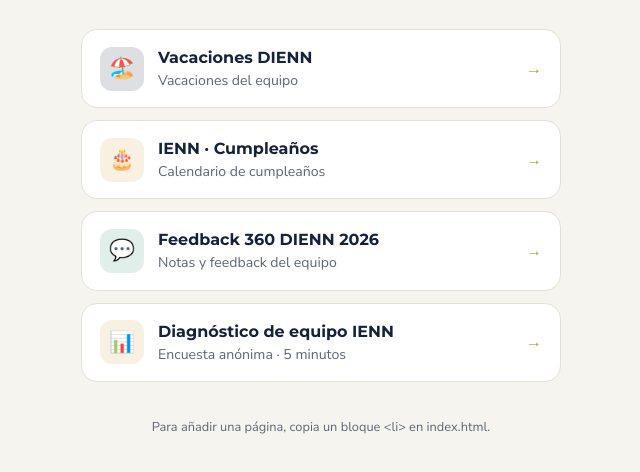
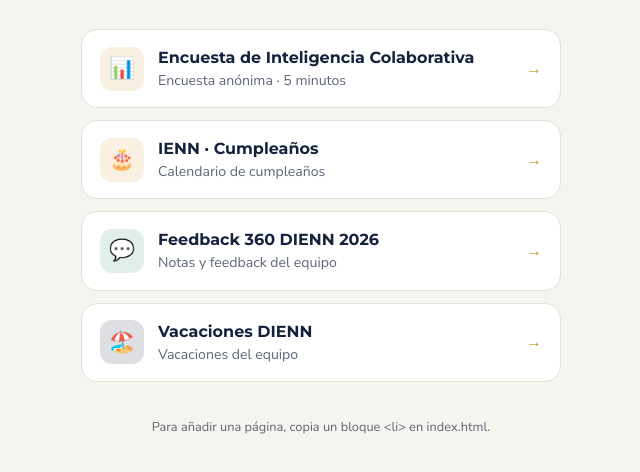
Before and after one commit to reinadaniela7-debug/Linktree-DIENN, a plain HTML site: page index.html in a window 1280 px wide. Shown: the part 152-624 px from the top of the page, without its empty margins (319-959 px from the left). Drawn offline with Linux system fonts and the light colour scheme.

Commit message:
Encuesta de Inteligencia Colaborativa primero; Vacaciones al final
Co-Authored-By: Claude Sonnet 5.5 <noreply@anthropic.com>
Claude-Session: https://claude.ai/code/session_016xAcPYqWRiichvsBHTZfDW

```diff
--- a/index.html
+++ b/index.html
@@ -43,14 +43,14 @@ footer{margin-top:36px;text-align:center;color:var(--muted);font-size:.8rem}
     <p>Todo lo del equipo en un solo lugar.</p>
   </header>
   <ul>
-    <li><a class="link" style="--c:var(--navy)" href="https://aleguzman97-blip.github.io/portal-dienn/" target="_blank" rel="noopener">
-      <span class="dot">🏖️</span><span class="txt"><b>Vacaciones DIENN</b><span>Vacaciones del equipo</span></span><span class="arrow">→</span></a></li>
+    <li><a class="link" style="--c:var(--gold)" href="https://reinadaniela7-debug.github.io/encuesta-nps/?c=xpzc8vuva7" target="_blank" rel="noopener">
+      <span class="dot">📊</span><span class="txt"><b>Encuesta de Inteligencia Colaborativa</b><span>Encuesta anónima · 5 minutos</span></span><span class="arrow">→</span></a></li>
     <li><a class="link" style="--c:var(--gold)" href="https://isabolivarmendez.github.io/CumplesIENN/#calendario" target="_blank" rel="noopener">
       <span class="dot">🎂</span><span class="txt"><b>IENN · Cumpleaños</b><span>Calendario de cumpleaños</span></span><span class="arrow">→</span></a></li>
     <li><a class="link" style="--c:var(--green)" href="https://reinadaniela7-debug.github.io/feedback-dienn-2026/" target="_blank" rel="noopener">
       <span class="dot">💬</span><span class="txt"><b>Feedback 360 DIENN 2026</b><span>Notas y feedback del equipo</span></span><span class="arrow">→</span></a></li>
-    <li><a class="link" style="--c:var(--gold)" href="https://reinadaniela7-debug.github.io/encuesta-nps/?c=xpzc8vuva7" target="_blank" rel="noopener">
-      <span class="dot">📊</span><span class="txt"><b>Diagnóstico de equipo IENN</b><span>Encuesta anónima · 5 minutos</span></span><span class="arrow">→</span></a></li>
+    <li><a class="link" style="--c:var(--navy)" href="https://aleguzman97-blip.github.io/portal-dienn/" target="_blank" rel="noopener">
+      <span class="dot">🏖️</span><span class="txt"><b>Vacaciones DIENN</b><span>Vacaciones del equipo</span></span><span class="arrow">→</span></a></li>
   </ul>
   <footer>Para añadir una página, copia un bloque &lt;li&gt; en index.html.</footer>
 </main>
```
